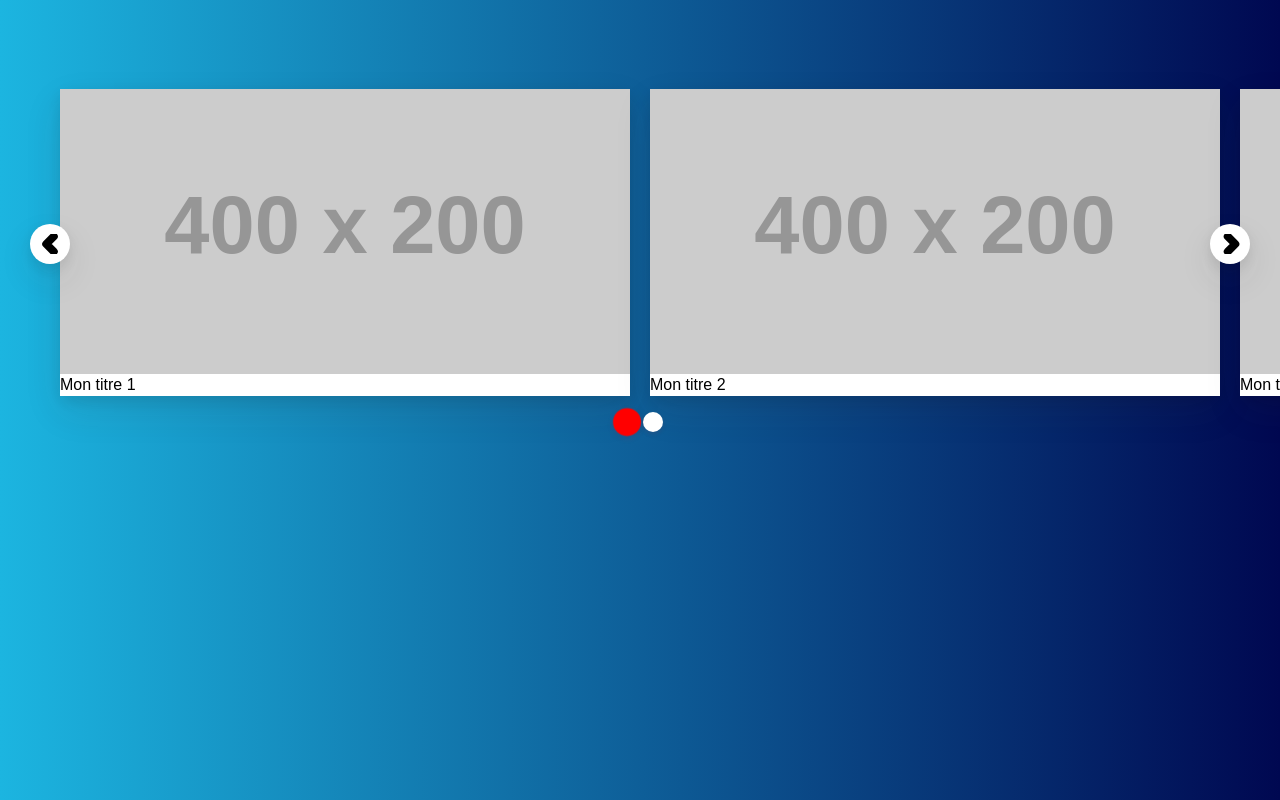
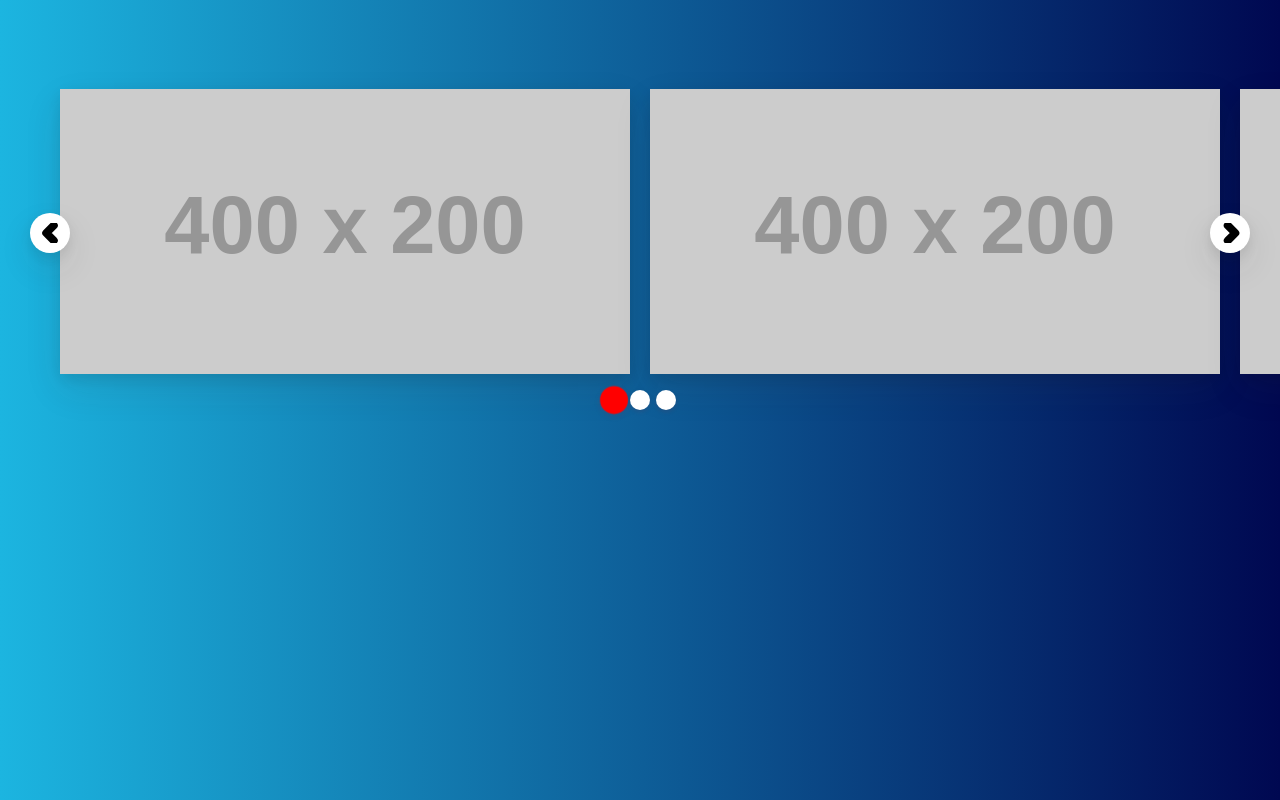
Before and after one commit to jaabiri/slider, a React (Create React App) app: page / in a window 1280 px wide. Built offline with nearby package versions, Linux system fonts and the light colour scheme.

Commit message:
delete description block

```diff
--- a/src/Item.jsx
+++ b/src/Item.jsx
@@ -6,11 +6,6 @@ const Item = ({src, description}) => {
       <div className="item">
         <div className="item__image">
           <img src={src} alt="" />
-          <div class="item__body">
-          <div class="item__title">
-            Mon titre {description}
-          </div>
-        </div>
         </div>
       </div>
     </Fragment>
--- a/src/Slider.js
+++ b/src/Slider.js
@@ -83,7 +83,7 @@ class Slider extends Component {
 }
 
 Slider.defaultProps = {
-  slidesToScroll: 3,
+  slidesToScroll: 2,
   slidesVisible: 2,
   loop: false,
   pagination: false,
```
